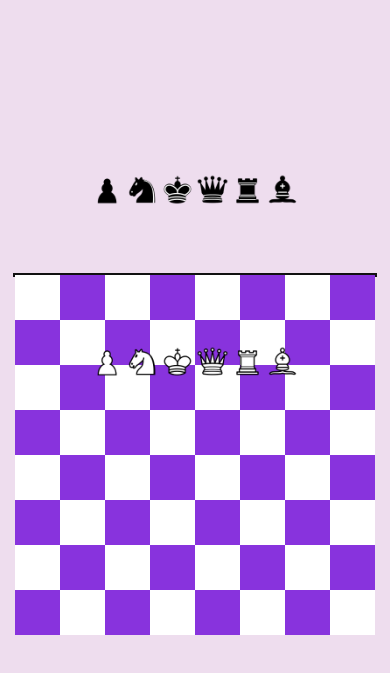
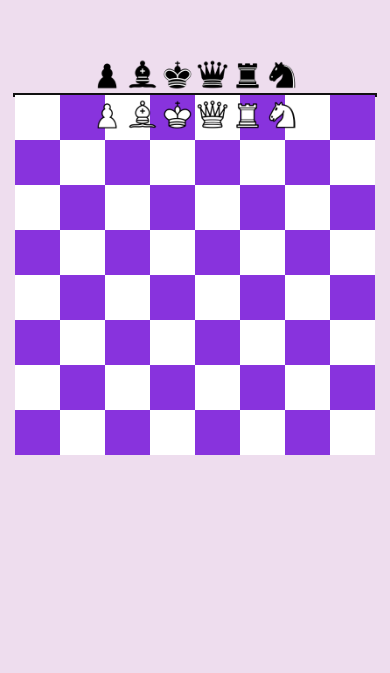
Before and after one commit to AndrewCutler/Chess-native, a React Native app: screen / in a window 390 px wide. Shown: the part 147-820 px from the top of the page. Built offline with nearby package versions, Linux system fonts and the light colour scheme.

Commit message:
saved all square names/coords to state

```diff
--- a/App.js
+++ b/App.js
@@ -2,6 +2,7 @@ import React from 'react'
 import { StyleSheet, Text, View } from 'react-native'
 import Board from './components/Board'
 import Piece from './components/Piece'
+import BoardInterface from './components/BoardInterface'
 
 export default class App extends React.Component {
   constructor(props) {
@@ -19,65 +20,11 @@ export default class App extends React.Component {
         backgroundColor: '#eeddee',
         alignItems: 'center',
         justifyContent: 'center'
-      },
-      pieces: {
-        flex: 0.2,
-        height: 33,
-        alignItems: 'center',
-        justifyContent: 'center',
-        flexDirection: 'row'
       }
     })
     return (
-      <View
-        style={styles.container}
-        onTouchStart={() =>
-          console.log('active piece: ' + this.state.activePiece)
-        }
-      >
-        {/* black pieces */}
-        <View style={styles.pieces}>
-          <View onTouchStart={p => this.setState({ activePiece: 'bP' })}>
-            <Piece pieceName='bP' />
-          </View>
-          <View onTouchStart={p => this.setState({ activePiece: 'bN' })}>
-            <Piece pieceName='bN' />
-          </View>
-          <View onTouchStart={p => this.setState({ activePiece: 'bK' })}>
-            <Piece pieceName='bK' />
-          </View>
-          <View onTouchStart={p => this.setState({ activePiece: 'bQ' })}>
-            <Piece pieceName='bQ' />
-          </View>
-          <View onTouchStart={p => this.setState({ activePiece: 'bR' })}>
-            <Piece pieceName='bR' />
-          </View>
-          <View onTouchStart={p => this.setState({ activePiece: 'bB' })}>
-            <Piece pieceName='bB' />
-          </View>
-        </View>
-        <Board />
-        {/* white pieces */}
-        <View style={styles.pieces}>
-          <View onTouchStart={p => this.setState({ activePiece: 'wP' })}>
-            <Piece pieceName='wP' />
-          </View>
-          <View onTouchStart={p => this.setState({ activePiece: 'wN' })}>
-            <Piece pieceName='wN' />
-          </View>
-          <View onTouchStart={p => this.setState({ activePiece: 'wK' })}>
-            <Piece pieceName='wK' />
-          </View>
-          <View onTouchStart={p => this.setState({ activePiece: 'wQ' })}>
-            <Piece pieceName='wQ' />
-          </View>
-          <View onTouchStart={p => this.setState({ activePiece: 'wR' })}>
-            <Piece pieceName='wR' />
-          </View>
-          <View onTouchStart={p => this.setState({ activePiece: 'wB' })}>
-            <Piece pieceName='wB' />
-          </View>
-        </View>
+      <View style={styles.container}>
+        <BoardInterface />
       </View>
     )
   }
--- a/components/Board.js
+++ b/components/Board.js
@@ -1,9 +1,8 @@
 import React from 'react'
-import { View, StyleSheet, Text } from 'react-native'
+import { View } from 'react-native'
 import Square from './Square'
-import { AuthSession } from 'expo'
 
-export default function Board() {
+const Board = ({ propagateCoords }) => {
   const squareMatrix = []
   const squares = [
     'a8',
@@ -79,6 +78,7 @@ export default function Board() {
           matrixID={{ rank: i, file: j }}
           key={squares[squareIndex]}
           squareID={squares[squareIndex]}
+          propagateCoords={propagateCoords}
         />
       )
       squareIndex++
@@ -94,10 +94,13 @@ export default function Board() {
         width: 364,
         height: 364,
         borderColor: '#111',
-        borderWidth: 2
+        borderWidth: 2,
+        zIndex: -10
       }}
     >
       {squareMatrix}
     </View>
   )
 }
+
+export default Board
--- /dev/null
+++ b/components/BoardInterface.js
@@ -0,0 +1,37 @@
+import React from 'react'
+import { View } from 'react-native'
+import PieceList from './PieceList'
+import Board from './Board'
+
+export default class BoardInterface extends React.Component {
+  constructor() {
+    super()
+    this.state = {
+      board: [],
+      activePiece: ''
+    }
+  }
+
+  //save square coords and name to state
+  saveSquareCoords = (squareName, coords) => {
+    this.setState({
+      board: [...this.state.board, [squareName, coords]]
+    })
+  }
+
+  render() {
+    return (
+      // total height = 364 + 72 = 436
+      <View
+        style={{ height: 436 }}
+        onTouchStart={() => console.log(this.state.board)}
+      >
+        {/* PieceList height: 36 * 2 = 72 */}
+        <PieceList color='b' />
+        {/* board height = 364 */}
+        <Board propagateCoords={this.saveSquareCoords} />
+        <PieceList color='w' />
+      </View>
+    )
+  }
+}
--- a/components/Piece.js
+++ b/components/Piece.js
@@ -1,12 +1,13 @@
 import React from 'react'
 import { pieces } from '../pieces'
-import { Image, StyleSheet, PanResponder, Animated } from 'react-native'
+import { View, StyleSheet, PanResponder, Animated } from 'react-native'
 
 export default class Piece extends React.Component {
   constructor(props) {
     super(props)
     this.state = {
-      pan: new Animated.ValueXY()
+      pan: new Animated.ValueXY(),
+      pieceCoords: null
     }
 
     this.panResponder = PanResponder.create({
@@ -19,8 +20,20 @@ export default class Piece extends React.Component {
         }
       ]),
       onPanResponderRelease: (e, gesture) => {
+        if (this.props.square !== '') {
           Animated.spring(this.state.pan, { toValue: { x: 0, y: 0 } }).start()
+        } else {
+          Animated.spring(this.state.pan, {
+            toValue: { x: this.state.pan.x, y: this.state.pan.y }
+          }).start()
         }
+      }
+    })
+  }
+
+  findPieceCoords = e => {
+    this.setState({
+      pieceCoords: e.nativeEvent.layout
     })
   }
 
@@ -77,11 +90,13 @@ export default class Piece extends React.Component {
     })
 
     return (
+      <View onLayout={this.findPieceCoords}>
         <Animated.Image
           source={imgSource}
           {...this.panResponder.panHandlers}
           style={[this.state.pan.getLayout(), styles.piece]}
         />
+      </View>
     )
   }
 }
--- /dev/null
+++ b/components/PieceList.js
@@ -0,0 +1,37 @@
+import React, { Component } from 'react'
+import { View, StyleSheet } from 'react-native'
+import Piece from './Piece'
+
+const PieceList = ({ color }) => {
+  const styles = StyleSheet.create({
+    pieces: {
+      height: 36,
+      justifyContent: 'center',
+      flexDirection: 'row'
+    }
+  })
+  return (
+    <View style={styles.pieces}>
+      <View>
+        <Piece pieceName={`${color}P`} />
+      </View>
+      <View>
+        <Piece pieceName={`${color}B`} />
+      </View>
+      <View>
+        <Piece pieceName={`${color}K`} />
+      </View>
+      <View>
+        <Piece pieceName={`${color}Q`} />
+      </View>
+      <View>
+        <Piece pieceName={`${color}R`} />
+      </View>
+      <View>
+        <Piece pieceName={`${color}N`} />
+      </View>
+    </View>
+  )
+}
+
+export default PieceList
--- a/components/Square.js
+++ b/components/Square.js
@@ -8,11 +8,17 @@ export default class Square extends React.Component {
       squareCoords: null
     }
   }
+
   findSquareCoords = e => {
-    this.setState({
-      squareCoords: e.nativeEvent.layout
-    })
+    const coords = { x: e.nativeEvent.layout.x, y: e.nativeEvent.layout.y }
+    this.props.propagateCoords(this.props.squareID, coords)
   }
+
+  isOverSquare(gesture) {
+    let area = this.state.squareCoords
+    return gesture.moveY > area.y && gesture.moveY < area.y + area.height
+  }
+
   render() {
     const styles = StyleSheet.create({
       light: {
@@ -26,6 +32,7 @@ export default class Square extends React.Component {
         height: 45
       }
     })
+
     const squareColor =
       this.props.matrixID.rank % 2 === this.props.matrixID.file % 2
         ? styles.light
@@ -34,8 +41,8 @@ export default class Square extends React.Component {
     return (
       <View
         style={squareColor}
+        // onTouchStart={() => console.log(this.state.squareCoords)}
         onLayout={this.findSquareCoords}
-        onTouchStart={() => console.log(this.state.squareCoords)}
       />
     )
   }
```
Lines whose indentation alone changed are shown as unchanged.
